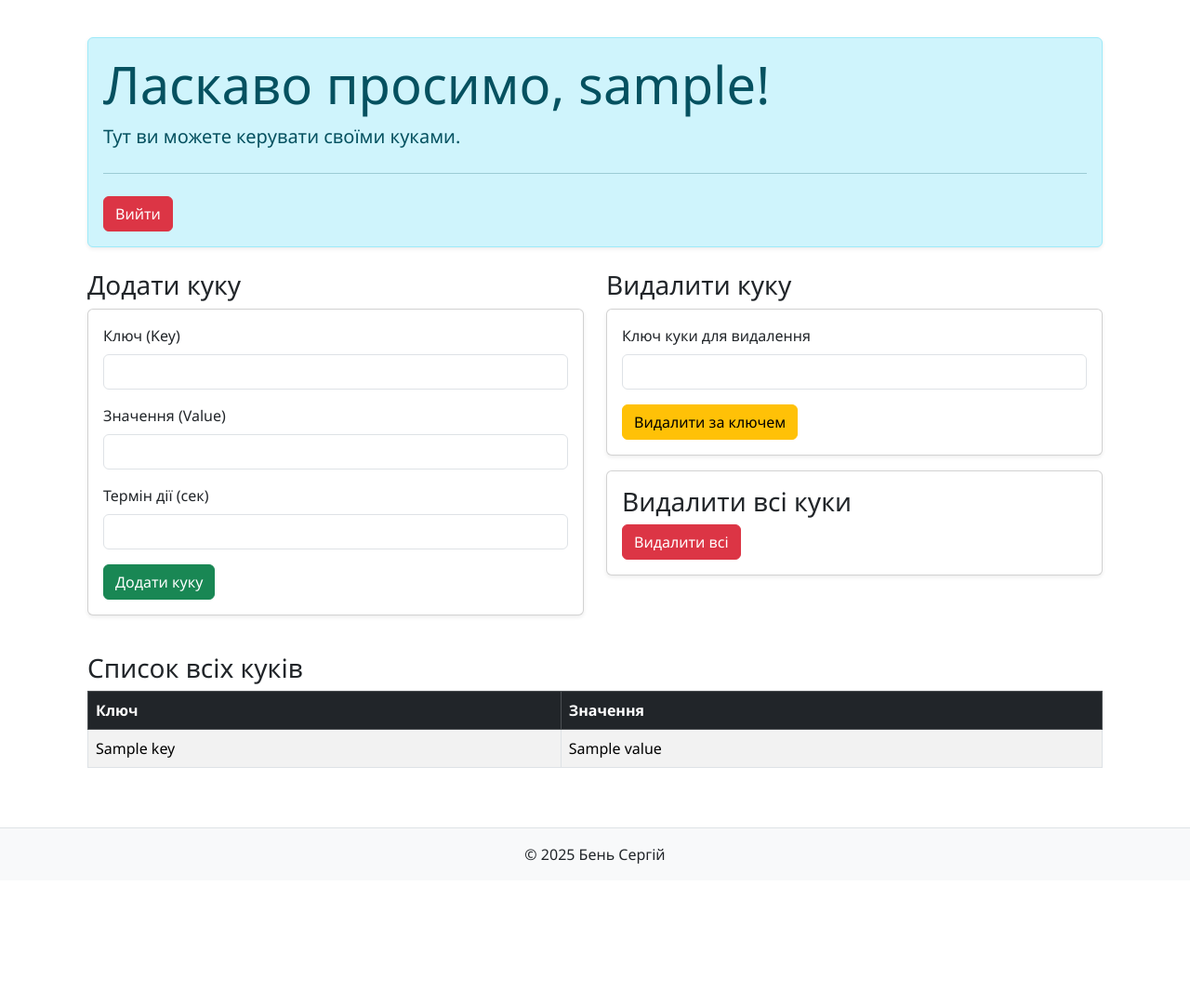
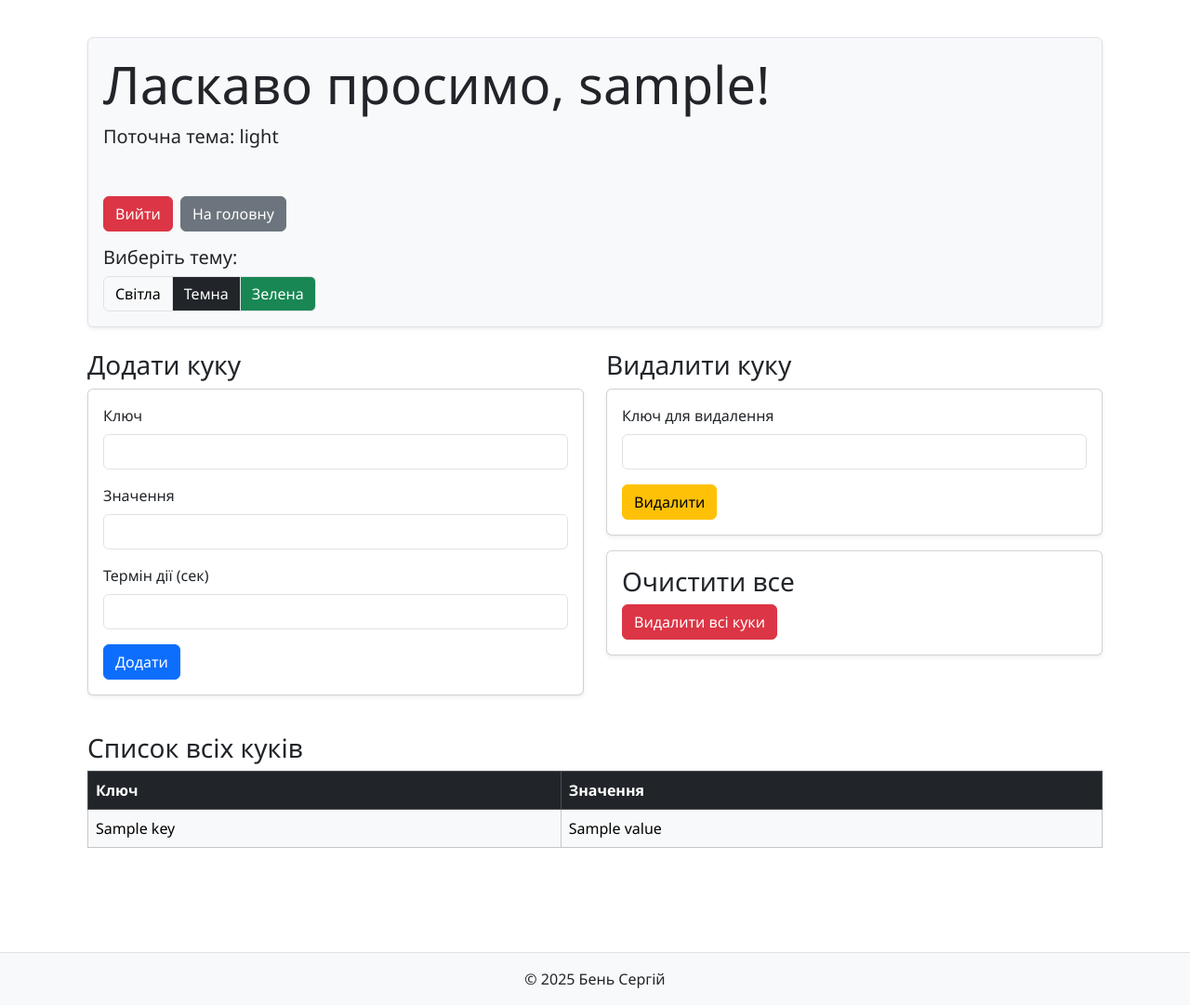
Before and after one commit to serhiyben/flask_app_ben, a Flask app: template app/users/templates/users/profile.html in a window 1280 px wide. Shown: the part 56-1137 px from the top of the page at 93% size. Before the commit the page ends 985 px from the top, so only its background shows below. Run offline with Flask 3, Linux system fonts and the light colour scheme; the template is opened without the code that fills it: most values are stand-ins (such as "Sample title", 1, 10 or a date in 2020).

Commit message:
feat: add color themes and saving them

```diff
--- a/app/users/templates/users/profile.html
+++ b/app/users/templates/users/profile.html
@@ -1,52 +1,83 @@
 {% extends "base.html" %}
 
 {% block content %}
-<div class="container">
-    <div class="alert alert-info shadow-sm mt-3">
+
+{% set current_theme = request.cookies.get('theme', 'light') %}
+
+{% if current_theme == 'dark' %}
+    {% set bg_class = 'bg-dark text-white' %}
+    {% set card_class = 'bg-secondary text-white' %}
+    {% set table_class = 'table-dark' %}
+{% elif current_theme == 'green' %}
+    {% set bg_class = 'bg-success text-white' %}
+    {% set card_class = 'bg-success text-white border-light' %}
+    {% set table_class = 'table-success' %}
+{% else %}
+    {% set bg_class = 'bg-light text-dark' %}
+    {% set card_class = 'bg-white text-dark' %}
+    {% set table_class = 'table-light' %}
+{% endif %}
+
+<div class="container pb-5">
+
+    <div class="alert shadow-sm mt-3 {{ bg_class }} border">
         <h1 class="display-4">Ласкаво просимо, {{ username }}!</h1>
-        <p class="lead">Тут ви можете керувати своїми куками.</p>
-        <hr class="my-4">
-        <a class="btn btn-danger" href="{{ url_for('users.logout') }}" role="button">Вийти</a>
+        <p class="lead">Поточна тема: <strong>{{ current_theme }}</strong></p>
+        <hr class="my-4 border-light">
+
+        <div class="d-flex gap-2 mb-3">
+            <a class="btn btn-danger" href="{{ url_for('users.logout') }}" role="button">Вийти</a>
+            <a class="btn btn-secondary" href="{{ url_for('pages.index') }}" role="button">На головну</a>
+        </div>
+
+        <div>
+            <h5>Виберіть тему:</h5>
+            <div class="btn-group" role="group">
+                <a href="{{ url_for('users.change_theme', theme='light') }}" class="btn btn-light border">Світла</a>
+                <a href="{{ url_for('users.change_theme', theme='dark') }}" class="btn btn-dark border">Темна</a>
+                <a href="{{ url_for('users.change_theme', theme='green') }}" class="btn btn-success border">Зелена</a>
+            </div>
+        </div>
     </div>
 
     <div class="row mt-4">
         <div class="col-md-6">
             <h3>Додати куку</h3>
-            <div class="card p-3 shadow-sm mb-3">
+            <div class="card p-3 shadow-sm mb-3 {{ card_class }}">
                 <form action="{{ url_for('users.add_cookie') }}" method="POST">
                     <div class="mb-3">
-                        <label for="key" class="form-label">Ключ (Key)</label>
+                        <label for="key" class="form-label">Ключ</label>
                         <input type="text" class="form-control" id="key" name="key" required>
                     </div>
                     <div class="mb-3">
-                        <label for="value" class="form-label">Значення (Value)</label>
+                        <label for="value" class="form-label">Значення</label>
                         <input type="text" class="form-control" id="value" name="value" required>
                     </div>
                     <div class="mb-3">
                         <label for="expiry" class="form-label">Термін дії (сек)</label>
                         <input type="number" class="form-control" id="expiry" name="expiry" required>
                     </div>
-                    <button type="submit" class="btn btn-success">Додати куку</button>
+                    <button type="submit" class="btn btn-primary">Додати</button>
                 </form>
             </div>
         </div>
 
         <div class="col-md-6">
             <h3>Видалити куку</h3>
-            <div class="card p-3 shadow-sm mb-3">
+            <div class="card p-3 shadow-sm mb-3 {{ card_class }}">
                 <form action="{{ url_for('users.delete_cookie') }}" method="POST">
                     <div class="mb-3">
-                        <label for="del_key" class="form-label">Ключ куки для видалення</label>
+                        <label for="del_key" class="form-label">Ключ для видалення</label>
                         <input type="text" class="form-control" id="del_key" name="key" required>
                     </div>
-                    <button type="submit" class="btn btn-warning">Видалити за ключем</button>
+                    <button type="submit" class="btn btn-warning">Видалити</button>
                 </form>
             </div>
 
-            <div class="card p-3 shadow-sm">
-                <h3>Видалити всі куки</h3>
+            <div class="card p-3 shadow-sm {{ card_class }}">
+                <h3>Очистити все</h3>
                 <form action="{{ url_for('users.delete_all_cookies') }}" method="POST">
-                    <button type="submit" class="btn btn-danger">Видалити всі</button>
+                    <button type="submit" class="btn btn-danger">Видалити всі куки</button>
                 </form>
             </div>
         </div>
@@ -55,7 +86,7 @@
     <div class="row mt-4 mb-5">
         <div class="col-12">
             <h3>Список всіх куків</h3>
-            <table class="table table-striped table-bordered">
+            <table class="table table-bordered {{ table_class }}">
                 <thead class="table-dark">
                     <tr>
                         <th>Ключ</th>
```
Also changed, not shown: app/users/views.py (+21 -0 lines).
